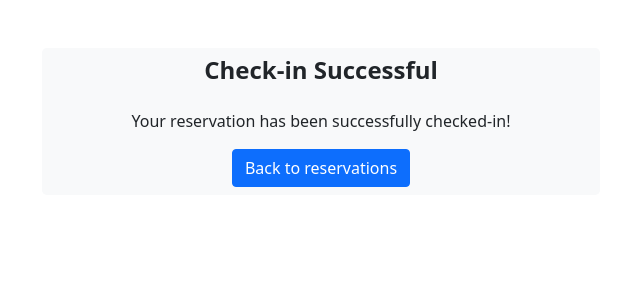
After one commit to Srinivas1214/CARRENTALSYSTEM, a Flask app: template templates/checkedin_sucessful.html in a window 1280 px wide. The commit adds this page. Shown: the top 300 px of the page, without its empty margins (319-959 px from the left). Run offline with Flask 3, Linux system fonts and the light colour scheme; the template is opened without the code that fills it, so the values that code supplies are empty.

Commit message:
addded check messages

```diff
--- a/app.py
+++ b/app.py
@@ -5,7 +5,7 @@ import logging
 
 
 app = Flask(__name__)
-app.secret_key = "your_secret_key"
+app.secret_key = "your_secret_key1"
 
 # MySQL Configuration
 mydb = mysql.connector.connect(
@@ -25,8 +25,15 @@ def login():
     password = request.form['password']
 
     cursor = mydb.cursor()
-    cursor.execute("SELECT USERNAME FROM LOGIN_INFO WHERE USERNAME=%s AND PASSWORD=%s", (username, password))
+    cursor.execute("SELECT USERNAME, USER_ID FROM LOGIN_INFO WHERE USERNAME=%s AND PASSWORD=%s", (username, password))
     user = cursor.fetchone()
+
+    cursor.execute("select EMPLOYEE_ID from EMPLOYEE where EMPLOYEE_ID =%s;",(user[1],))
+    emp = cursor.fetchone()
+
+    if emp:
+        session['emp'] = emp[0]
+        return redirect('/reservations')
 
     if user:
         session['username'] = user[0]
@@ -39,6 +46,8 @@ def login():
 def logout():
     # Clear the session data
     session.pop('username', None)
+    session.pop('emp', None)
+    session.clear()
     # Redirect to the login page
     return redirect('/')
 
@@ -86,11 +95,9 @@ def signup():
 
 @app.route('/dashboard')
 def dashboard():
-    if 'username' not in session:
-        return redirect('/')
 
     cursor = mydb.cursor()
-    if 'username' in session:
+    if 'username' or 'emp' in session:
         page = request.args.get('page', 1, type=int)
         location = request.args.get('location')
         per_page = 10
@@ -124,6 +131,23 @@ def dashboard():
 @app.route('/reservations')
 def reservations():
     cursor = mydb.cursor()
+
+    if 'emp' in session:
+        page = request.args.get('page', 1, type=int)
+        per_page = 10
+        offset = (page - 1) * per_page
+
+        cursor.execute("SELECT * FROM RESERVATION LIMIT %s OFFSET %s", (per_page, offset))
+        reservations = cursor.fetchall()
+
+        cursor.execute("SELECT COUNT(*) FROM RESERVATION")
+        total_records = cursor.fetchone()[0]
+        has_next = (offset + per_page) < total_records
+        has_prev = page > 1
+
+        return render_template('reservations.html', reservations=reservations, page=page, per_page=per_page, has_next=has_next, has_prev=has_prev)
+
+
     if 'username' in session:
         page = request.args.get('page', 1, type=int)
         per_page = 10
@@ -138,7 +162,7 @@ def reservations():
         reservations = cursor.fetchall()
 
         # Check if there are more results
-        cursor.execute("SELECT COUNT(*) FROM RESERVATION")
+        cursor.execute("SELECT COUNT(*) FROM RESERVATION where CUSTOMER_ID= %s",(customer_id,))
         total_records = cursor.fetchone()[0]
         has_next = (offset + per_page) < total_records
         has_prev = page > 1
@@ -155,10 +179,30 @@ def reservation(reservation_id):
     cursor = mydb.cursor()
     cursor.execute("select R.RESERVATION_ID, CONCAT(C.FIRST_NAME,' ',C.LAST_NAME) AS Name, V.MAKE, V.MODEL, V.YEAR ,R.R_STATUS ,R.PICKUP_LOCATION, R.PICKUP_DATE, R.DROP_LOCATION, R.DROP_DATE, R.PAYMENT_AMOUNT, R.PAYMENT_METHOD from RESERVATION AS R JOIN CUSTOMER C on C.CUSTOMER_ID = R.CUSTOMER_ID JOIN VEHICLE V on R.VEHICLE_ID = V.VEHICLE_ID WHERE R.RESERVATION_ID = %s;", (reservation_id,))
     reservation_details = cursor.fetchone()
+
+    if 'emp' in session:
+        if reservation_details:
+            return render_template('reservationdetails.html', reservation=reservation_details, is_employee_logged_in='true')
+        else:
+            return "Vehicle not found"
+
     if reservation_details:
         return render_template('reservationdetails.html', reservation=reservation_details)
     else:
         return "Vehicle not found"
+
+@app.route('/confirm_reservation/<int:reservation_id>', methods=['POST'])
+def confirm_reservation(reservation_id):
+    cursor = mydb.cursor()
+
+    cursor.execute("select VEHICLE_ID from RESERVATION where RESERVATION_ID= %s;",(reservation_id,))
+    vehicle_id = cursor.fetchone()[0]
+
+    cursor.execute("update VEHICLE set STATUS='IN-RESERVATION' WHERE VEHICLE_ID = %s;", (vehicle_id,))
+
+    cursor.execute("update RESERVATION set R_STATUS = 'IN_PROGRESS' where RESERVATION_ID = %s;",(reservation_id,))
+
+    return render_template('checkedin_sucessful.html')
 
 @app.route('/vehicle/<int:vehicle_id>')
 def vehicle(vehicle_id):
@@ -217,8 +261,6 @@ def make_reservation(vehicle_id):
     else:
         return "Vehicle not found"
 
-
-
 @app.route('/cancel_reservation/<int:reservation_id>', methods=['POST'])
 def cancel_reservation(reservation_id):
     cursor = mydb.cursor()
@@ -229,7 +271,7 @@ def cancel_reservation(reservation_id):
 
     cursor.execute("update VEHICLE set STATUS='ACTIVE' WHERE VEHICLE_ID = %s;",(vehicle_id,))
     mydb.commit()
-    return redirect('/reservations')
+    return render_template('cancel_sucessful.html')
 
 
 
--- /dev/null
+++ b/templates/checkedin_sucessful.html
@@ -0,0 +1,25 @@
+<!DOCTYPE html>
+<html lang="en">
+<head>
+    <meta charset="UTF-8">
+    <meta name="viewport" content="width=device-width, initial-scale=1.0">
+    <title>Reservation Successful</title>
+    <link href="https://cdn.jsdelivr.net/npm/bootstrap@5.0.2/dist/css/bootstrap.min.css" rel="stylesheet"
+          integrity="sha384-EVSTQN3/azprG1Anm3QDgpJLIm9Nao0Yz1ztcQTwFspd3yD65VohhpuuCOmLASjC" crossorigin="anonymous">
+</head>
+<body>
+<div class="container mx-auto text-center">
+    <div class="w-50 mx-auto mt-5 bg-light px-3 py-2 rounded-3">
+        <h2 class="fs-4 fw-bold mb-4">Check-in Successful</h2>
+        <p>Your reservation has been successfully checked-in!</p>
+        <!-- You can include additional information about the reservation here -->
+        <div class="mt-3">
+            <a href="/reservations" class="btn btn-primary">Back to reservations</a>
+        </div>
+    </div>
+</div>
+<script src="https://cdn.jsdelivr.net/npm/bootstrap@5.0.2/dist/js/bootstrap.bundle.min.js"
+        integrity="sha384-MrcW6ZMFYlzcLA8Nl+NtUVF0sA7MsXsP1UyJoMp4YLEuNSfAP+JcXn/tWtIaxVXM"
+        crossorigin="anonymous"></script>
+</body>
+</html>
--- a/templates/reservationdetails.html
+++ b/templates/reservationdetails.html
@@ -143,6 +143,12 @@
                 <button type="submit" class="btn btn-danger">Cancel Reservation</button>
                 {% endif %}
             </form>
+
+            {% if is_employee_logged_in %}
+            <form action="/confirm_reservation/{{ reservation[0] }}" method="post">
+                <button type="submit" class="btn btn-success mt-3">Check in Reservation</button>
+            </form>
+            {% endif %}
         </div>
     </div>
 
```
Also changed, not shown: templates/cancel_sucessful.html (added, +25 -0 lines), templates/logo.jpg (renamed from templates/main.jpg).
